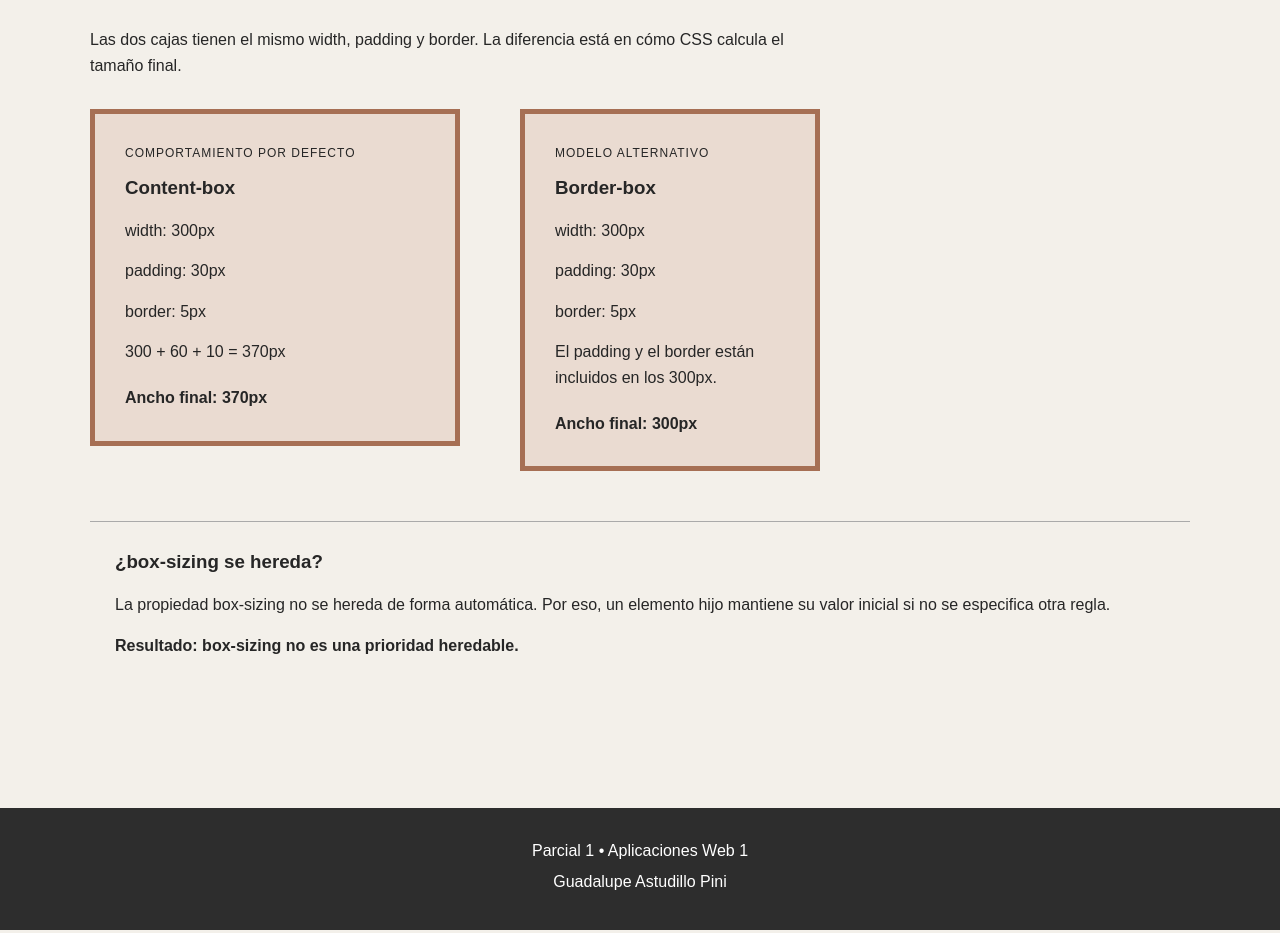
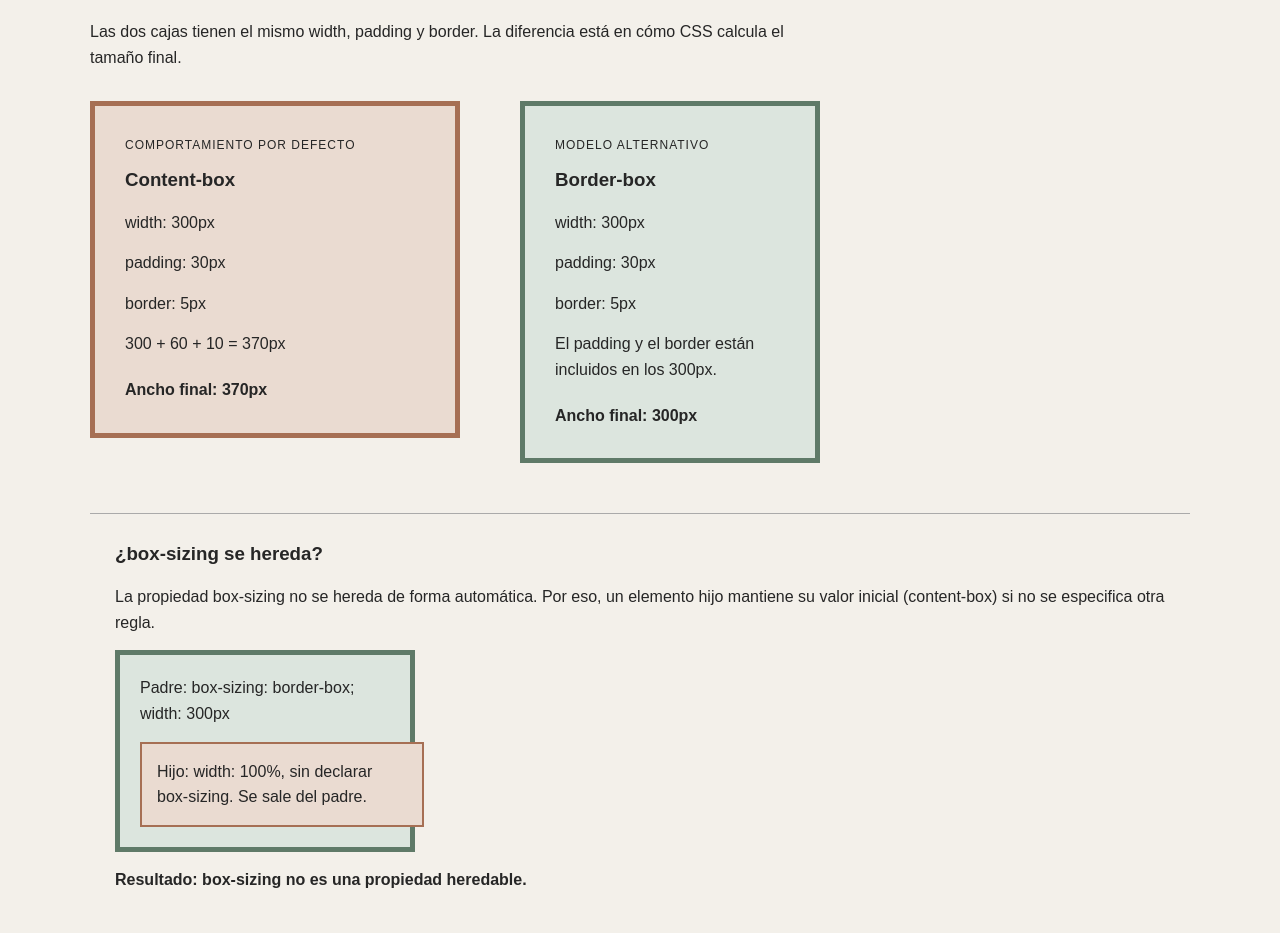
Before and after one commit to astudillloguadalupe/Parcial1AstudilloAW, a website: page src/index.html in a window 1280 px wide. Shown: the part 1419-2352 px from the top of the page. Drawn offline with Linux system fonts and the light colour scheme.

Commit message:
Corrijo demostracion semantica y herencia de box-sizing

```diff
--- a/src/index.html
+++ b/src/index.html
@@ -4,7 +4,7 @@
 <head>
     <meta charset="UTF-8">
     <meta name="viewport" content="width=device-width, initial-scale=1.0">
-    <title>Arquitectura semantica HTML5 y modelo de caja CSS</title>
+    <title>Arquitectura semántica HTML5 y modelo de caja CSS</title>
 
     <link rel="icon" type="image/png" href="./recursos/imagenes/cubo.png">
     <link rel="stylesheet" href="./recursos/estilos/estilos.css">
@@ -30,7 +30,7 @@
     <main class="contenido-principal">
         <section class="presentacion" id="inicio">
             <p class="etiqueta">APLICACIONES WEB 1 | PARCIAL 1</p>
-            <h1>Arquitectura semantica HTML5 y modelo de caja CSS</h1>
+            <h1>Arquitectura semántica HTML5 y modelo de caja CSS</h1>
             <p class="introduccion">
                 Esta demostración relaciona la estructura semántica de HTML5
                 con el modelo de caja de CSS, mostrando cómo ambos lenguajes
@@ -57,12 +57,11 @@
 
                         <div class="bloque-header">
                             <p>&lt;header&gt;</p>
+
+                            <div class="bloque-nav">
+                                <p>&lt;nav&gt;</p>
+                            </div>
                         </div>
-
-                        <div class="bloque-nav">
-                            <p>&lt;nav&gt;</p>
-                        </div>
-
                         <div class="bloque-main">
                             <p>&lt;main&gt;</p>
 
@@ -97,8 +96,8 @@
                          &lt;article&gt; y &lt;footer&gt; para construir una estructura clara.
                     </p>
                     <p>
-                        Cada elemneto aporta significado a la estructura del documento y
-                        facilita su interpretacion por navegadores, lectores de pantalla
+                        Cada elemento aporta significado a la estructura del documento y
+                        facilita su interpretación por navegadores, lectores de pantalla
                         y motores de búsqueda.
                     </p>
 
@@ -154,11 +153,18 @@
                 <h3>¿box-sizing se hereda?</h3>
                 <p>
                     La propiedad box-sizing no se hereda de forma automática.
-                    Por eso, un elemento hijo mantiene su valor inicial si no se
-                    especifica otra regla.
+                    Por eso, un elemento hijo mantiene su valor inicial (content-box)
+                    si no se especifica otra regla.
                 </p>
+                <div class="padre-herencia">
+                    <p>Padre: box-sizing: border-box; width: 300px</p>
+
+                    <div class="hijo-herencia">
+                        Hijo: width: 100%, sin declarar box-sizing. Se sale del padre.
+                    </div>
+                </div>
                 <p class="resultado-herencia">
-                    Resultado: box-sizing no es una prioridad heredable.
+                    Resultado: box-sizing no es una propiedad heredable.
                 </p>
 
             </article>
--- a/src/recursos/estilos/estilos.css
+++ b/src/recursos/estilos/estilos.css
@@ -179,6 +179,7 @@ ul{
 
 .contenedor-cajas {
     display: flex;
+    flex-wrap: wrap;
     gap: 60px;
     align-items: flex-start;
 }
@@ -199,9 +200,9 @@ ul{
 
     width: 300px;
     padding: 30px;
-    border: 5px solid #a66f54;
+    border: 5px solid #5f7a68;
 
-    background-color: #eadbd1;
+    background-color: #dce5de;
 }
 
 
@@ -223,6 +224,22 @@ ul{
     margin-bottom:15px;
 }
 
+.padre-herencia {
+    box-sizing: border-box;
+    width:300px;
+    padding: 20px;
+    border: 5px solid #5f7a68;
+    background-color:#dce5de;
+    margin-bottom: 15px;
+}
+
+.hijo-herencia{
+    width: 100%;
+    padding: 15px;
+    border: 2px solid #a66f54;
+    background-color:#eadbd1;
+}
+
 .resultado-herencia{
     font-weight:bold;
 }
```
